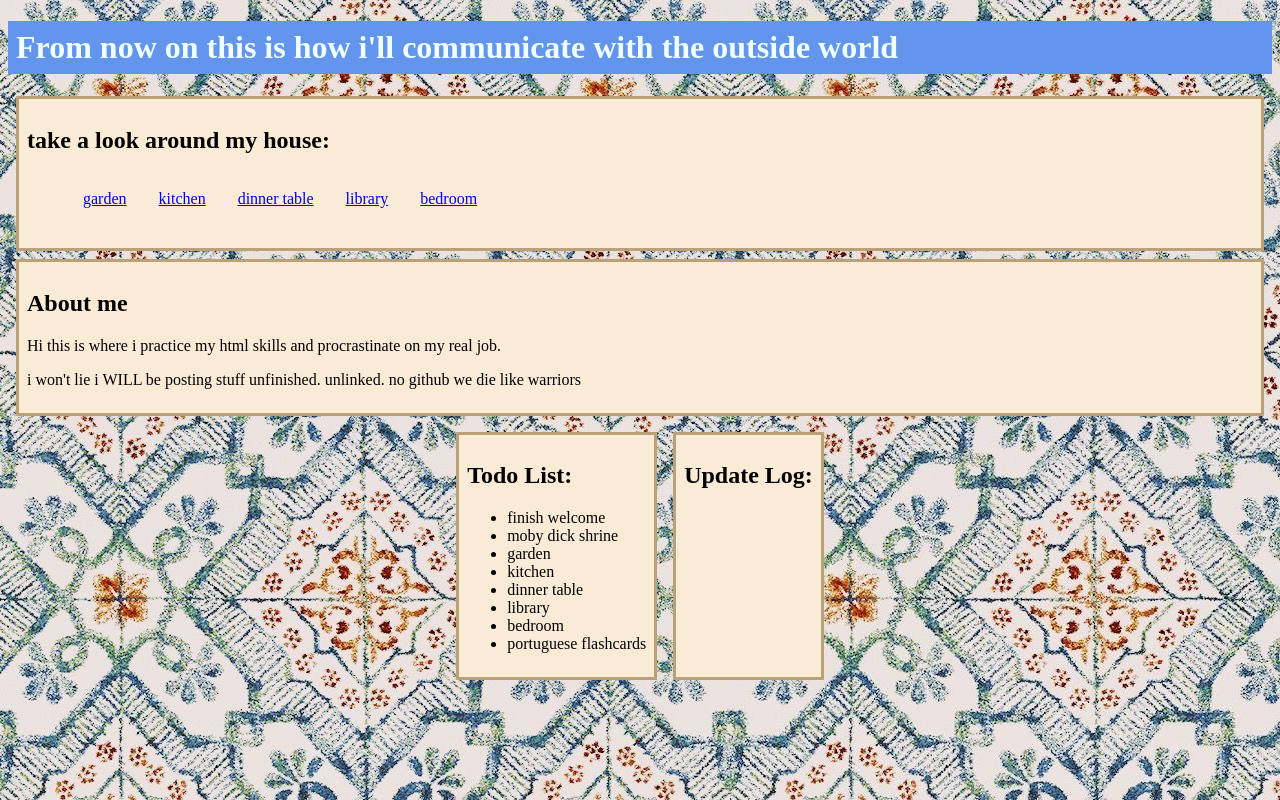
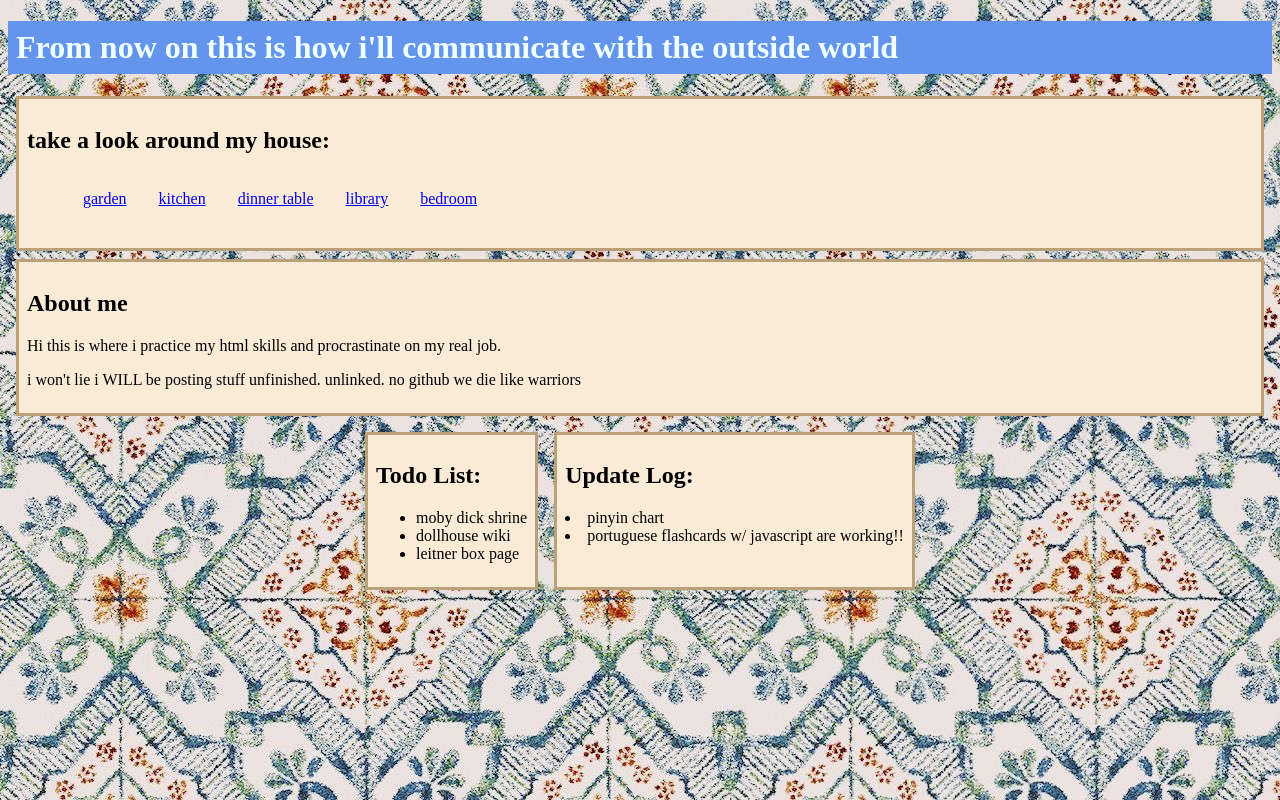
Before and after one commit to dan-almeida1/neocities, a website: page index.html in a window 1280 px wide. Drawn offline with Linux system fonts and the light colour scheme.

Commit message:
todo list

```diff
--- a/index.html
+++ b/index.html
@@ -29,18 +29,15 @@
     <div class="card" id="todo">
       <h2>Todo List:</h2>
       <ul>
-        <li>finish welcome</li>
         <li>moby dick shrine</li>
-        <li>garden</li>
-        <li>kitchen</li>
-        <li>dinner table</li>
-        <li>library</li>
-        <li>bedroom</li>
-        <li>portuguese flashcards</li>
+        <li>dollhouse wiki</li>
+        <li>leitner box page</li>
       </ul>
     </div>
     <div class="card" id="updates">
       <h2>Update Log:</h2>
+      <li>pinyin chart</li>
+      <li>portuguese flashcards w/ javascript are working!!</li>
     </div>
   </div>
 
```
